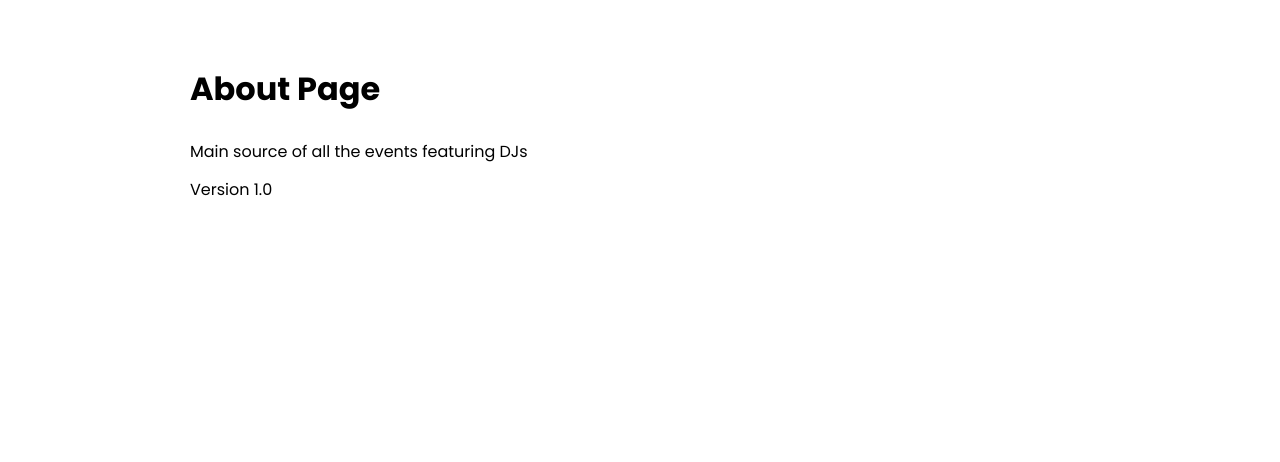
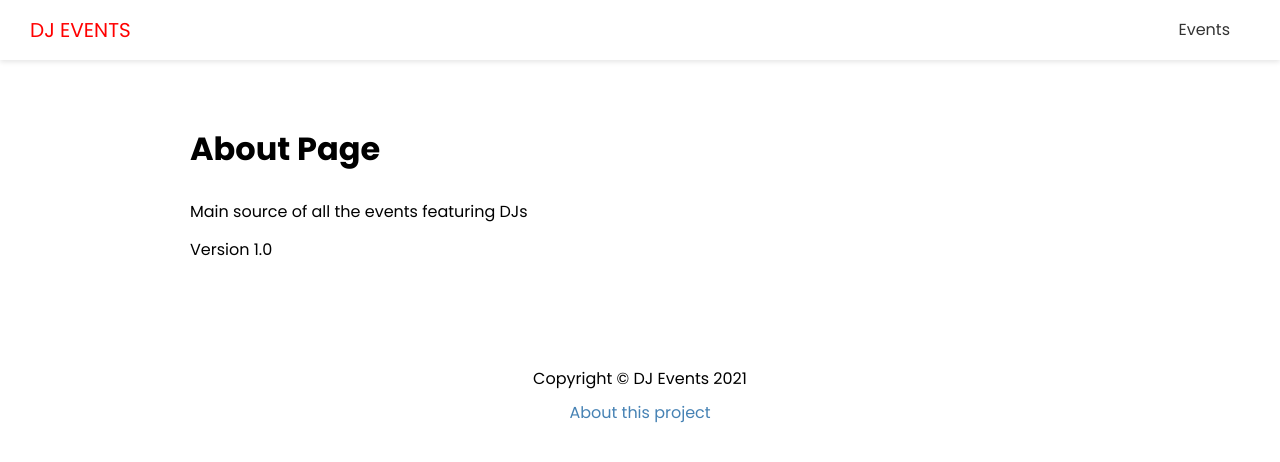
Before and after one commit to MagicPojska/next-dj-events-frontend, a Next.js app: page /about in a window 1280 px wide. Shown: the top 462 px of the page. Built offline with nearby package versions, Linux system fonts and the light colour scheme.

Commit message:
Added Layout,  Header and Footer

```diff
--- /dev/null
+++ b/components/Footer.jsx
@@ -0,0 +1,13 @@
+import Link from 'next/link'
+import styles from '../styles/Footer.module.css'
+
+export default function Footer() {
+    return (
+        <footer className={styles.footer}>
+            <p>Copyright &copy; DJ Events 2021</p>
+            <p>
+                <Link href='/about'>About this project</Link>
+            </p>
+        </footer>
+    )
+}
--- /dev/null
+++ b/components/Header.js
@@ -0,0 +1,24 @@
+import Link from "next/link";
+import styles from "../styles/Header.module.css";
+
+export default function Header() {
+    return (
+        <header className={styles.header}>
+            <div className={styles.logo}>
+                <Link href='/'>
+                    <a>DJ Events</a>
+                </Link>
+            </div>
+
+            <nav>
+                <ul>
+                    <li>
+                        <Link href='/events'>
+                            <a>Events</a>
+                        </Link>
+                    </li>
+                </ul>
+            </nav>
+        </header>
+    )
+}
--- a/components/Layout.js
+++ b/components/Layout.js
@@ -1,4 +1,6 @@
 import Head from "next/head";
+import Header from './Header'
+import Footer from "./Footer";
 import styles from '../styles/Layout.module.css'
 export default function Layout({ title, keywords, description, children }) {
     return <div>
@@ -6,9 +8,12 @@
             <title>{title}</title>
             <meta name='description' keywords={keywords} content={description} />
         </Head>
+
+        <Header />
         <div className={styles.container}>
             {children}
         </div>
+        <Footer />
     </div>;
 }
 
--- /dev/null
+++ b/styles/Footer.module.css
@@ -0,0 +1,8 @@
+.footer {
+  margin: 100px 0 40px;
+  text-align: center;
+}
+
+.footer p {
+  margin: 5px 0;
+}
--- /dev/null
+++ b/styles/Header.module.css
@@ -0,0 +1,56 @@
+.header {
+  display: flex;
+  justify-content: space-between;
+  align-items: center;
+  background: #fff;
+  color: #333;
+  height: 60px;
+  padding: 0 30px;
+  box-shadow: 0 2px 5px rgba(0, 0, 0, 0.1);
+}
+
+.header a {
+  color: #333;
+  margin-right: 20px;
+}
+
+.header a:hover {
+  color: #000;
+}
+.header ul {
+  display: flex;
+  align-items: center;
+  justify-content: center;
+  list-style: none;
+}
+
+.logo {
+  color: red;
+  font-size: 20px;
+  text-transform: uppercase;
+}
+
+.logo a {
+  color: red;
+}
+
+@media (max-width: 768px) {
+  .header {
+    flex-direction: column;
+    height: auto;
+  }
+
+  .header ul {
+    margin: 20px 0;
+    flex-direction: column;
+    text-align: center;
+  }
+
+  .header a {
+    margin-right: 0;
+  }
+
+  .logo {
+    margin: 20px 0;
+  }
+}
```
